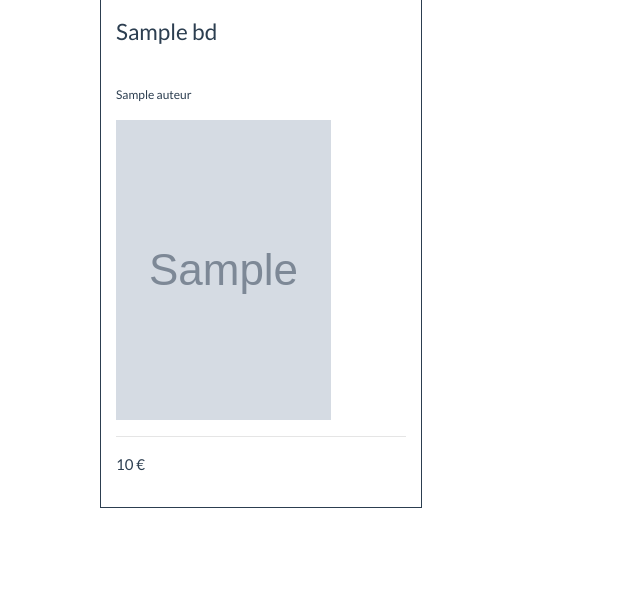
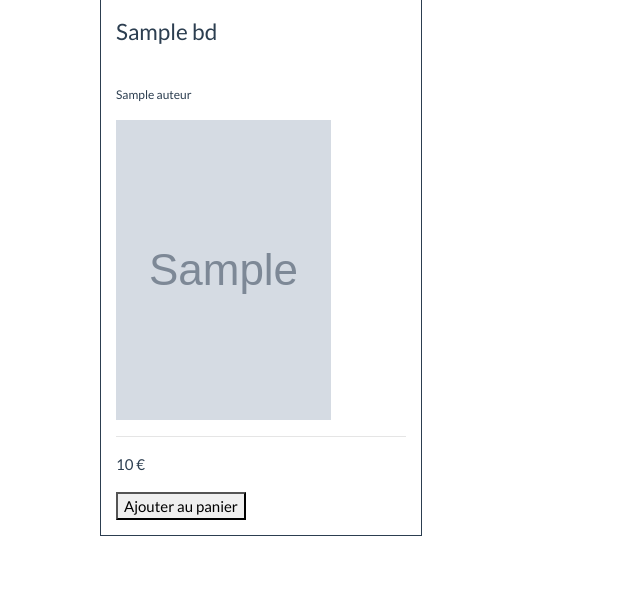
Before and after one commit to RogerNoel/symfony-libraria, a Symfony app: template templates/bd/index.html.twig in a window 1280 px wide. Shown: the part 152-742 px from the top of the page, without its empty margins (0-640 px from the left). Run offline with Twig, Linux system fonts and the light colour scheme; the template is opened without the code that fills it: most values are stand-ins (such as "Sample title", 1, 10 or a date in 2020); grey boxes marked "Sample" are stand-in pictures; some libraries are stand-ins or nearby versions.

Commit message:
add 'add to basket' button

```diff
--- a/templates/bd/index.html.twig
+++ b/templates/bd/index.html.twig
@@ -17,6 +17,7 @@
                     <img src=" {{ item.image }} " alt="" height='300' width='215'>
                     <hr/>
                     <p> {{ item.prix }} € </p>
+                    <button type="submit">Ajouter au panier</button>
                 </div>
             </div>
         {% endfor %}
```
